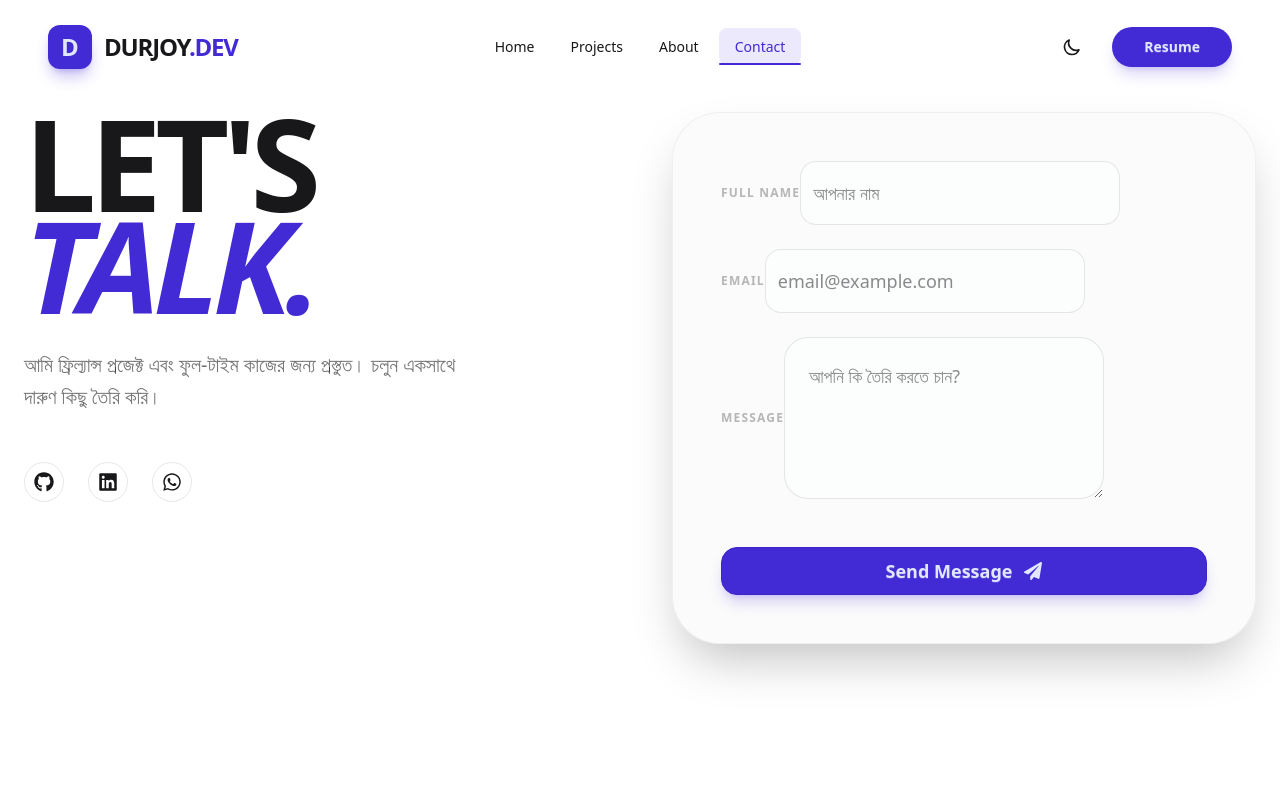
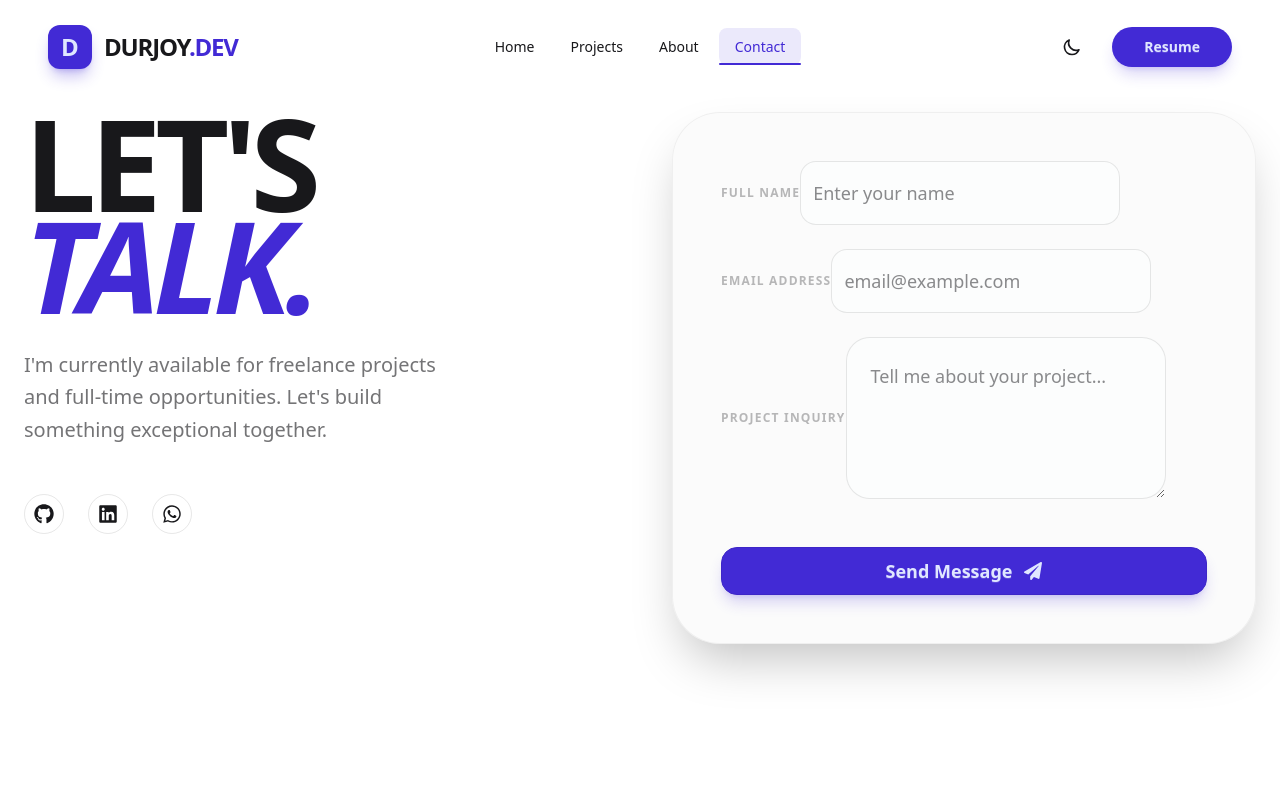
Before and after one commit to Durjoyalways/my-portfolio, a Next.js app: page /contact in a window 1280 px wide. Shown: the top 800 px of the page. Built offline with nearby package versions, Linux system fonts and the light colour scheme.

Commit message:
changes some pages

```diff
--- a/app/components/home/Hero.tsx
+++ b/app/components/home/Hero.tsx
@@ -66,12 +66,12 @@ const Hero = () => {
               </span>
             </h1>
 
-            <p className="text-lg md:text-xl text-base-content/70 leading-relaxed max-w-xl mx-auto lg:mx-0 font-medium">
-              Hi, I'm <span className="text-base-content font-bold border-b-4 border-primary/50">Durjoy</span>.
-              আমি আধুনিক এবং হাই-পারফরম্যান্স ওয়েব অ্যাপ্লিকেশন তৈরিতে দক্ষ, যেখানে আমি
-              <span className="text-base-content font-semibold"> MERN Stack </span>
-              ব্যবহার করে ইউজার এক্সপেরিয়েন্সকে আরও উন্নত করি।
-            </p>
+          <p className="text-lg md:text-xl text-base-content/70 leading-relaxed max-w-xl mx-auto lg:mx-0 font-medium">
+  Hi, I'm <span className="text-base-content font-bold border-b-4 border-primary/50">Durjoy</span>.
+  An expert in building scalable, high-performance web architectures.
+  I leverage the <span className="text-base-content font-semibold"> MERN Stack </span>
+  to elevate user experiences and build seamless digital solutions.
+</p>
           </div>
 
           <div className="flex flex-wrap justify-center lg:justify-start gap-4">
--- a/app/contact/page.tsx
+++ b/app/contact/page.tsx
@@ -3,7 +3,7 @@ import React, { useRef, useState } from 'react';
 import { motion, AnimatePresence } from 'framer-motion';
 import { FaPaperPlane, FaGithub, FaLinkedin, FaWhatsapp, FaCheckCircle } from 'react-icons/fa';
 
-// --- Type Casting for Framer Motion to prevent Build Errors ---
+// --- Type Casting for Framer Motion ---
 const MotionDiv = motion.div as any;
 const MotionH1 = motion.h1 as any;
 const MotionForm = motion.form as any;
@@ -88,7 +88,7 @@ const ContactPage = () => {
               <span className="text-primary italic">Talk.</span>
             </MotionH1>
             <p className="text-xl text-base-content/60 max-w-md leading-relaxed">
-              আমি ফ্রিল্যান্স প্রজেক্ট এবং ফুল-টাইম কাজের জন্য প্রস্তুত। চলুন একসাথে দারুণ কিছু তৈরি করি।
+              I'm currently available for freelance projects and full-time opportunities. Let's build something exceptional together.
             </p>
 
             <div className="flex gap-6 pt-4">
@@ -122,7 +122,7 @@ const ContactPage = () => {
                   >
                     <FaCheckCircle className="text-primary text-7xl mx-auto animate-bounce" />
                     <h2 className="text-3xl font-bold">Message Sent!</h2>
-                    <p className="opacity-60 font-medium">আপনার মেসেজটি আমি পেয়েছি। খুব শীঘ্রই যোগাযোগ করব।</p>
+                    <p className="opacity-60 font-medium">I've received your message. I'll get back to you as soon as possible.</p>
                   </MotionDiv>
                 ) : (
                   <MotionForm
@@ -135,21 +135,21 @@ const ContactPage = () => {
                       <label className="label">
                         <span className="label-text font-bold uppercase tracking-widest text-xs opacity-50">Full Name</span>
                       </label>
-                      <input name="name" required type="text" placeholder="আপনার নাম" className="input input-ghost bg-base-100/50 border-base-content/10 focus:border-primary focus:bg-base-100 rounded-2xl h-16 text-lg transition-all outline-none" />
+                      <input name="name" required type="text" placeholder="Enter your name" className="input input-ghost bg-base-100/50 border-base-content/10 focus:border-primary focus:bg-base-100 rounded-2xl h-16 text-lg transition-all outline-none" />
                     </div>
 
                     <div className="form-control">
                       <label className="label">
-                        <span className="label-text font-bold uppercase tracking-widest text-xs opacity-50">Email</span>
+                        <span className="label-text font-bold uppercase tracking-widest text-xs opacity-50">Email Address</span>
                       </label>
                       <input name="email" required type="email" placeholder="email@example.com" className="input input-ghost bg-base-100/50 border-base-content/10 focus:border-primary focus:bg-base-100 rounded-2xl h-16 text-lg transition-all outline-none" />
                     </div>
 
                     <div className="form-control">
                       <label className="label">
-                        <span className="label-text font-bold uppercase tracking-widest text-xs opacity-50">Message</span>
+                        <span className="label-text font-bold uppercase tracking-widest text-xs opacity-50">Project Inquiry</span>
                       </label>
-                      <textarea name="message" required rows={4} placeholder="আপনি কি তৈরি করতে চান?" className="textarea textarea-ghost bg-base-100/50 border-base-content/10 focus:border-primary focus:bg-base-100 rounded-3xl text-lg transition-all p-6 outline-none" />
+                      <textarea name="message" required rows={4} placeholder="Tell me about your project..." className="textarea textarea-ghost bg-base-100/50 border-base-content/10 focus:border-primary focus:bg-base-100 rounded-3xl text-lg transition-all p-6 outline-none" />
                     </div>
 
                     <div className="pt-6">
```
